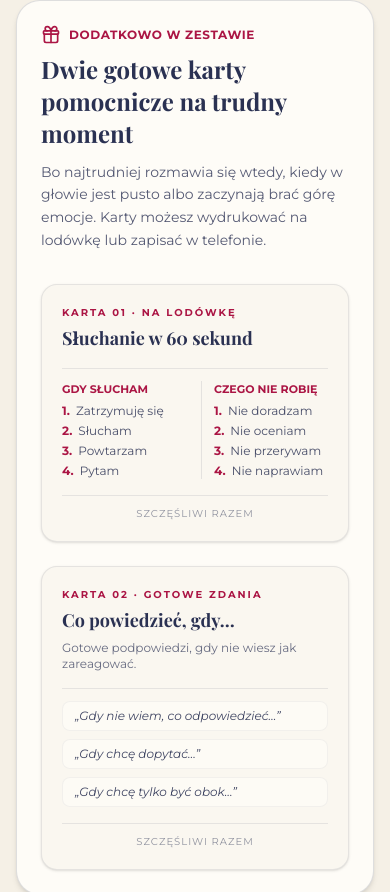
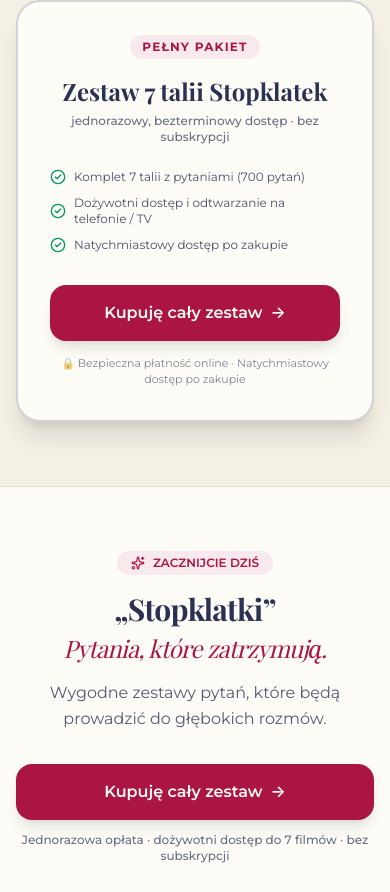
Before and after one commit to achiorr/100-pytan-na-bliskosc, a Next.js app: page / in a window 390 px wide. Shown: the part 5802-6694 px from the top of the page. Built offline with nearby package versions, Linux system fonts and the light colour scheme; no server answers; a web font is replaced by a local one.

Commit message:
chore: usun sekcje karty pomocnicze z oferty

```diff
--- a/components/OfferSection.tsx
+++ b/components/OfferSection.tsx
@@ -6,7 +6,6 @@ import {
   Smartphone,
   Zap,
   CheckCircle2,
-  Gift,
 } from "lucide-react";
 import { CHECKOUT_URL } from "@/lib/constants";
 import { trackInitiateCheckout } from "@/lib/pixel";
@@ -33,26 +32,6 @@ export default function OfferSection() {
       title: "Gotowe do puszczenia w kilka sekund",
       desc: "Działa jak prosta losowarka — wystarczy nacisnąć pauzę w dowolnym momencie.",
     },
-  ];
-
-  const stepsA = [
-    { n: "1", t: "Zatrzymuję się" },
-    { n: "2", t: "Słucham" },
-    { n: "3", t: "Powtarzam" },
-    { n: "4", t: "Pytam" },
-  ];
-
-  const stepsB = [
-    { n: "1", t: "Nie doradzam" },
-    { n: "2", t: "Nie oceniam" },
-    { n: "3", t: "Nie przerywam" },
-    { n: "4", t: "Nie naprawiam" },
-  ];
-
-  const prompts = [
-    "„Gdy nie wiem, co odpowiedzieć…”",
-    "„Gdy chcę dopytać…”",
-    "„Gdy chcę tylko być obok…”",
   ];
 
   return (
@@ -97,104 +76,7 @@ export default function OfferSection() {
           })}
         </div>
 
-        {/* 2. BONUSY DLA WAS: 2 karty na trudny moment */}
-        <div className="rounded-3xl border border-granat/15 bg-krem p-6 sm:p-10 shadow-md mb-12">
-          <div className="flex items-center gap-2 text-burgund mb-2">
-            <Gift className="w-5 h-5" />
-            <span className="text-xs font-bold uppercase tracking-wider">
-              DODATKOWO W ZESTAWIE
-            </span>
-          </div>
-
-          <h3 className="font-heading text-2xl sm:text-3xl font-bold text-granat mb-3">
-            Dwie gotowe karty pomocnicze na trudny moment
-          </h3>
-          <p className="text-sm sm:text-base text-granat/80 max-w-2xl mb-8 leading-relaxed">
-            Bo najtrudniej rozmawia się wtedy, kiedy w głowie jest pusto albo zaczynają brać górę emocje. Karty możesz wydrukować na lodówkę lub zapisać w telefonie.
-          </p>
-
-          <div className="grid grid-cols-1 md:grid-cols-2 gap-6 items-stretch">
-
-            {/* Karta 1: Słuchanie w 60 sekund */}
-            <div className="rounded-2xl border border-granat/10 bg-[#FAF7F0] p-5 sm:p-6 shadow-sm flex flex-col justify-between">
-              <div>
-                <span className="text-[10px] font-bold tracking-[0.2em] uppercase text-burgund block mb-1">
-                  Karta 01 · Na lodówkę
-                </span>
-                <h4 className="font-heading text-lg font-bold text-granat mb-4">
-                  Słuchanie w 60 sekund
-                </h4>
-
-                <div className="grid grid-cols-2 gap-3 pt-3 border-t border-granat/10">
-                  <div>
-                    <span className="text-[11px] font-bold uppercase text-burgund block mb-1.5">
-                      Gdy słucham
-                    </span>
-                    <ul className="space-y-1 text-xs text-granat/85">
-                      {stepsA.map((s) => (
-                        <li key={s.n} className="flex items-center gap-1.5">
-                          <span className="font-bold text-burgund">{s.n}.</span>
-                          <span>{s.t}</span>
-                        </li>
-                      ))}
-                    </ul>
-                  </div>
-
-                  <div className="border-l border-granat/10 pl-3">
-                    <span className="text-[11px] font-bold uppercase text-burgund block mb-1.5">
-                      Czego nie robię
-                    </span>
-                    <ul className="space-y-1 text-xs text-granat/85">
-                      {stepsB.map((s) => (
-                        <li key={s.n} className="flex items-center gap-1.5">
-                          <span className="font-bold text-burgund">{s.n}.</span>
-                          <span>{s.t}</span>
-                        </li>
-                      ))}
-                    </ul>
-                  </div>
-                </div>
-              </div>
-
-              <div className="text-[10px] uppercase tracking-widest text-granat/50 text-center border-t border-granat/10 pt-2.5 mt-4">
-                Szczęśliwi Razem
-              </div>
-            </div>
-
-            {/* Karta 2: Co powiedzieć, gdy... */}
-            <div className="rounded-2xl border border-granat/10 bg-[#FAF7F0] p-5 sm:p-6 shadow-sm flex flex-col justify-between">
-              <div>
-                <span className="text-[10px] font-bold tracking-[0.2em] uppercase text-burgund block mb-1">
-                  Karta 02 · Gotowe zdania
-                </span>
-                <h4 className="font-heading text-lg font-bold text-granat mb-1.5">
-                  Co powiedzieć, gdy…
-                </h4>
-                <p className="text-xs text-granat/70 mb-4">
-                  Gotowe podpowiedzi, gdy nie wiesz jak zareagować.
-                </p>
-
-                <div className="space-y-2 pt-3 border-t border-granat/10">
-                  {prompts.map((p, idx) => (
-                    <div
-                      key={idx}
-                      className="text-xs italic text-granat/90 bg-krem/70 rounded-lg px-3 py-1.5 border border-granat/5"
-                    >
-                      {p}
-                    </div>
-                  ))}
-                </div>
-              </div>
-
-              <div className="text-[10px] uppercase tracking-widest text-granat/50 text-center border-t border-granat/10 pt-2.5 mt-4">
-                Szczęśliwi Razem
-              </div>
-            </div>
-
-          </div>
-        </div>
-
-        {/* 3. Pudełko oferty i CTA */}
+        {/* 2. Pudełko oferty i CTA */}
         <div className="max-w-xl mx-auto rounded-3xl border-2 border-granat/20 bg-krem p-8 sm:p-10 shadow-xl text-center">
           <span className="text-xs font-bold uppercase tracking-widest text-burgund bg-roz px-3 py-1 rounded-full inline-block mb-4">
             PEŁNY PAKIET
@@ -212,15 +94,15 @@ export default function OfferSection() {
           <div className="space-y-2.5 text-xs sm:text-sm text-granat/85 text-left max-w-sm mx-auto mb-8">
             <div className="flex items-center gap-2">
               <CheckCircle2 className="w-4 h-4 text-emerald-600 shrink-0" />
-              <span>Komplet 7 filmów z pytaniami (700 pytań)</span>
-            </div>
-            <div className="flex items-center gap-2">
-              <CheckCircle2 className="w-4 h-4 text-emerald-600 shrink-0" />
-              <span>Dwie karty pomocnicze na trudny moment</span>
+              <span>Komplet 7 talii z pytaniami (700 pytań)</span>
             </div>
             <div className="flex items-center gap-2">
               <CheckCircle2 className="w-4 h-4 text-emerald-600 shrink-0" />
               <span>Dożywotni dostęp i odtwarzanie na telefonie / TV</span>
+            </div>
+            <div className="flex items-center gap-2">
+              <CheckCircle2 className="w-4 h-4 text-emerald-600 shrink-0" />
+              <span>Natychmiastowy dostęp po zakupie</span>
             </div>
           </div>
 
```
